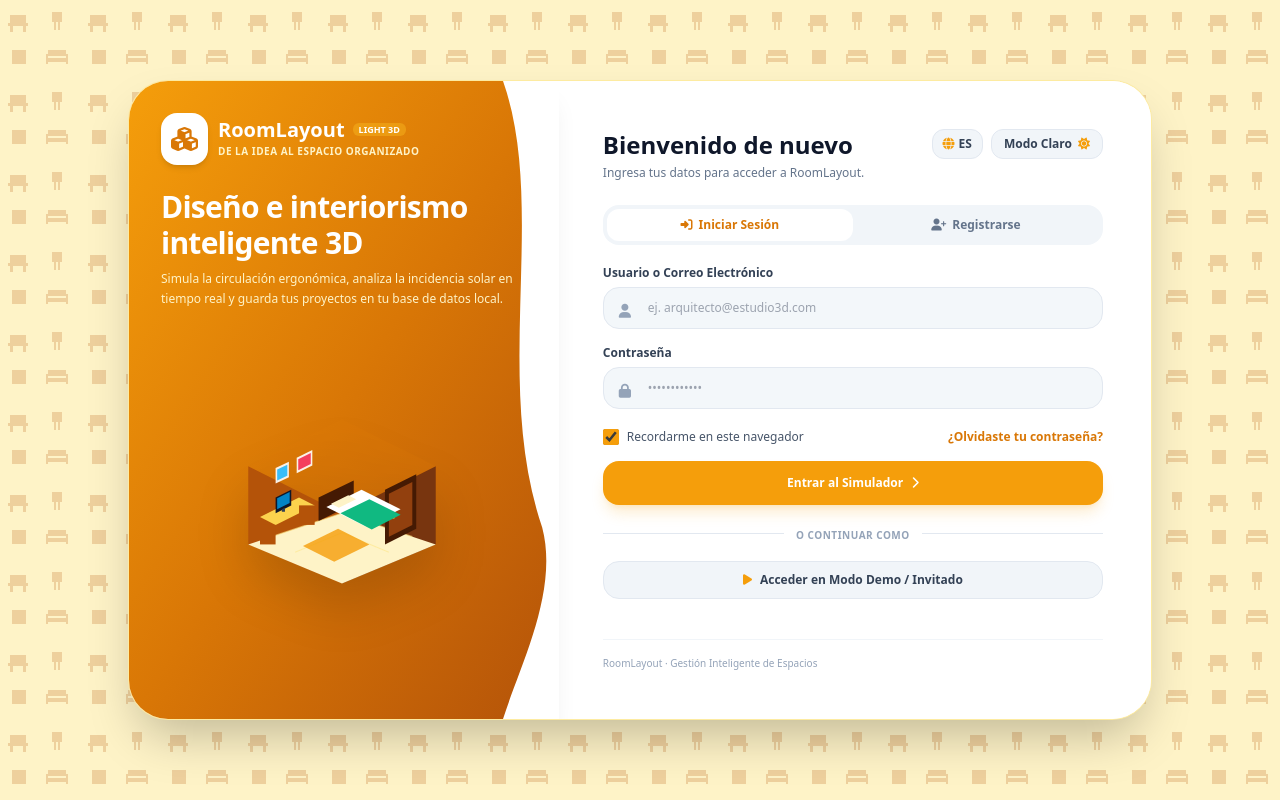
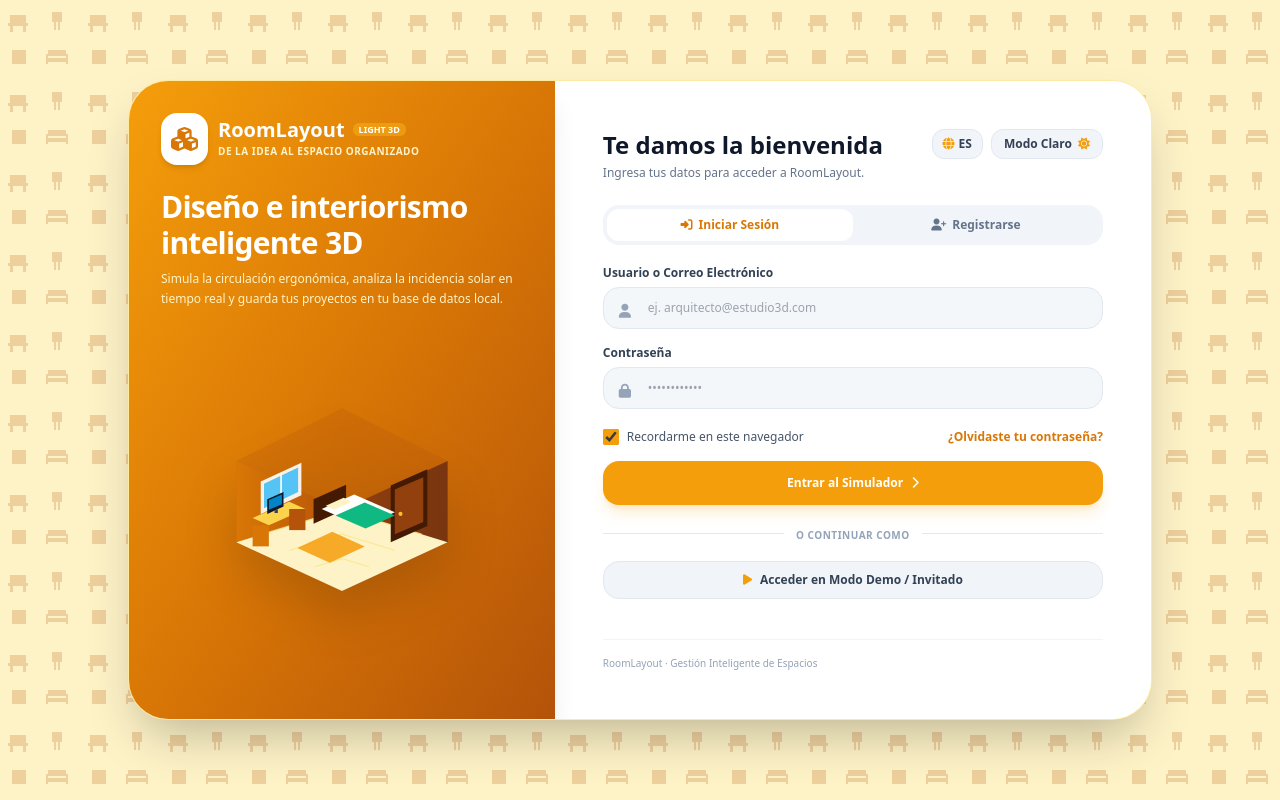
Before and after one commit to danilolarap/RoomLayout, a plain HTML site: page index.html in a window 1280 px wide. Shown: the top 800 px of the page. Drawn offline with nearby package versions, Linux system fonts and the light colour scheme; animation ran at ten frames a second.

Commit message:
style: quitar wave, usar borde recto solido, bienvenida neutra e ilustracion isometrica estructurada

```diff
--- a/index.html
+++ b/index.html
@@ -242,17 +242,12 @@
         </aside>
     </div>
 
-    <!-- MODAL DE LOGIN CON MODELO ARQUITECTÓNICO RESTRUCTURADO Y ONDA VECTORIAL -->
+    <!-- MODAL DE AUTH - BORDE RECTO SOLIDO NARANJA E ILUSTRACION ISOMETRICA DEFINIDA -->
     <div id="auth-modal" class="fixed inset-0 z-50 bg-pattern-stitch p-4 md:p-8 flex items-center justify-center transition-colors duration-300">
         <div class="w-full max-w-5xl h-full max-h-[640px] bg-white dark:bg-slate-900 rounded-[2.5rem] shadow-2xl border border-amber-200/80 dark:border-slate-800 overflow-hidden flex flex-col md:flex-row relative">
 
-            <!-- PANEL IZQUIERDO: HERO NARANJA CON DIVISOR ONDULADO REAL SOBREPUESTO -->
+            <!-- PANEL IZQUIERDO: RECTO SÓLIDO Y LIMPIO SIN SVG WAVE -->
             <div class="w-full md:w-5/12 bg-gradient-to-br from-amber-500 via-amber-600 to-amber-700 p-8 flex flex-col justify-between text-white relative shadow-xl z-10">
-
-                <!-- WAVE SVG ONDULADA REAL QUE ADAPTA AL TEMA EN EL BORDE DERECHO -->
-                <svg class="absolute -right-1 top-0 bottom-0 h-full w-14 text-white dark:text-slate-900 z-20 pointer-events-none" preserveAspectRatio="none" viewBox="0 0 100 600">
-                    <path d="M 0 0 C 80 120 -20 280 70 420 C 100 480 30 550 0 600 L 100 600 L 100 0 Z" fill="currentColor" />
-                </svg>
 
                 <!-- Header de Marca -->
                 <div class="relative z-10">
@@ -276,59 +271,79 @@
                     </p>
                 </div>
 
-                <!-- PREVIEW ILUSTRATIVO HABITACIÓN COMPACTA (SVG MEJORADO Y BIEN CONSTRUIDO) -->
+                <!-- PREVIEW ILUSTRATIVO HABITACIÓN ISOMÉTRICA CONSTRUIDA CON PRECISIÓN -->
                 <div class="relative z-10 my-auto flex items-center justify-center py-2">
-                    <svg viewBox="0 0 320 260" class="w-full max-w-[250px] h-auto drop-shadow-2xl">
-                        <!-- Paredes y Estructura Principal -->
-                        <path d="M 160 30 L 280 90 L 280 190 L 160 240 L 40 190 L 40 90 Z" fill="#d97706" opacity="0.2" />
-                        <path d="M 40 90 L 160 150 L 160 240 L 40 190 Z" fill="#b45309" />
-                        <path d="M 160 150 L 280 90 L 280 190 L 160 240 Z" fill="#78350f" />
+                    <svg viewBox="0 0 320 260" class="w-full max-w-[260px] h-auto drop-shadow-2xl">
+                        <defs>
+                            <!-- Sombras e Iluminación Esquinas Isométricas -->
+                            <linearGradient id="wallLeft" x1="0" y1="0" x2="1" y2="0">
+                                <stop offset="0%" stop-color="#d97706" />
+                                <stop offset="100%" stop-color="#b45309" />
+                            </linearGradient>
+                            <linearGradient id="wallRight" x1="0" y1="0" x2="1" y2="0">
+                                <stop offset="0%" stop-color="#92400e" />
+                                <stop offset="100%" stop-color="#78350f" />
+                            </linearGradient>
+                        </defs>
 
-                        <!-- Piso de Madera Cálida con Tablas -->
-                        <path d="M 40 190 L 160 150 L 280 190 L 160 240 Z" fill="#fef3c7" />
-                        <path d="M 70 180 L 160 150 L 250 180" stroke="#fde68a" stroke-width="1.5" fill="none" opacity="0.6" />
-                        <path d="M 100 200 L 160 175 L 220 200" stroke="#fde68a" stroke-width="1.5" fill="none" opacity="0.6" />
+                        <!-- Base Habitación e Isometría Plana -->
+                        <path d="M 160 20 L 290 85 L 290 185 L 160 245 L 30 185 L 30 85 Z" fill="#b45309" opacity="0.25" />
 
-                        <!-- Puerta con Marco Sólido en Pared Derecha -->
-                        <path d="M 215 120 L 255 100 L 255 170 L 215 190 Z" fill="#451a03" />
-                        <path d="M 220 125 L 250 110 L 250 165 L 220 180 Z" fill="#92400e" />
-                        <circle cx="226" cy="155" r="2" fill="#fbbf24" />
+                        <!-- Pared Izquierda -->
+                        <path d="M 30 85 L 160 145 L 160 245 L 30 185 Z" fill="url(#wallLeft)" />
+                        <!-- Pared Derecha -->
+                        <path d="M 160 145 L 290 85 L 290 185 L 160 245 Z" fill="url(#wallRight)" />
+                        <!-- Piso de Madera Clarita -->
+                        <path d="M 30 185 L 160 145 L 290 185 L 160 245 Z" fill="#fef3c7" />
 
-                        <!-- Escritorio Moderno & Computadora (Pared Izquierda) -->
-                        <path d="M 55 155 L 105 130 L 125 140 L 75 165 Z" fill="#fcd34d" />
-                        <path d="M 55 165 L 75 165 L 75 190 L 55 190 Z" fill="#b45309" />
-                        <path d="M 105 140 L 125 140 L 125 165 L 105 165 Z" fill="#b45309" />
-                        <!-- Monitor UltraWide & Soporte -->
-                        <path d="M 75 130 L 95 120 L 95 140 L 75 150 Z" fill="#0f172a" />
-                        <path d="M 77 131 L 93 123 L 93 137 L 77 145 Z" fill="#0284c7" />
-                        <path d="M 83 145 L 87 143 L 87 148 L 83 148 Z" fill="#334155" />
+                        <!-- Líneas del Tablado en Isometría Real -->
+                        <path d="M 62 175 L 160 145 L 258 175" stroke="#fde68a" stroke-width="1.5" fill="none" opacity="0.8" />
+                        <path d="M 95 195 L 160 175 L 225 195" stroke="#fde68a" stroke-width="1.5" fill="none" opacity="0.8" />
+                        <path d="M 127 215 L 160 205 L 193 215" stroke="#fde68a" stroke-width="1.5" fill="none" opacity="0.8" />
 
-                        <!-- Cama Matrimonial con Cabecera y Almohada -->
-                        <path d="M 130 130 L 175 108 L 175 138 L 130 160 Z" fill="#451a03" />
-                        <path d="M 140 142 L 185 120 L 235 145 L 190 167 Z" fill="#ffffff" />
-                        <path d="M 146 138 L 168 127 L 178 132 L 156 143 Z" fill="#fef3c7" />
-                        <!-- Edredón Esmeralda Estilizado -->
-                        <path d="M 158 150 L 195 132 L 235 152 L 198 171 Z" fill="#10b981" />
+                        <!-- Puerta en Pared Derecha con Marco -->
+                        <path d="M 220 115 L 265 95 L 265 165 L 220 185 Z" fill="#451a03" />
+                        <path d="M 225 120 L 260 105 L 260 160 L 225 175 Z" fill="#92400e" />
+                        <circle cx="232" cy="150" r="2.5" fill="#fbbf24" />
 
-                        <!-- Alfombra Central Octogonal -->
-                        <path d="M 110 192 L 155 170 L 195 190 L 150 212 Z" fill="#f59e0b" opacity="0.8" />
+                        <!-- Ventana en Pared Izquierda -->
+                        <path d="M 60 110 L 110 87 L 110 127 L 60 150 Z" fill="#ffffff" opacity="0.9" />
+                        <path d="M 64 113 L 106 93 L 106 123 L 64 143 Z" fill="#38bdf8" opacity="0.85" />
+                        <path d="M 85 100 L 85 133" stroke="#ffffff" stroke-width="2" />
 
-                        <!-- Cuadros Decorativos Integrados -->
-                        <path d="M 75 92 L 92 84 L 92 104 L 75 112 Z" fill="#ffffff" opacity="0.9" />
-                        <path d="M 77 94 L 90 88 L 90 102 L 77 108 Z" fill="#38bdf8" />
-                        <path d="M 102 79 L 122 69 L 122 89 L 102 99 Z" fill="#ffffff" opacity="0.9" />
-                        <path d="M 104 81 L 120 73 L 120 87 L 104 95 Z" fill="#f43f5e" />
+                        <!-- Escritorio con Silla de Trabajo -->
+                        <!-- Patas y Tabla del Escritorio -->
+                        <path d="M 50 155 L 95 135 L 115 144 L 70 164 Z" fill="#fcd34d" />
+                        <path d="M 50 164 L 70 164 L 70 190 L 50 190 Z" fill="#d97706" />
+                        <path d="M 95 144 L 115 144 L 115 170 L 95 170 Z" fill="#b45309" />
+                        <!-- Monitor Full HD -->
+                        <path d="M 68 132 L 88 123 L 88 141 L 68 150 Z" fill="#0f172a" />
+                        <path d="M 70 133 L 86 126 L 86 138 L 70 145 Z" fill="#0284c7" />
+                        <path d="M 77 146 L 81 144 L 81 149 L 77 149 Z" fill="#334155" />
+
+                        <!-- Cama de Madera Construida -->
+                        <!-- Respaldar -->
+                        <path d="M 125 132 L 165 114 L 165 144 L 125 162 Z" fill="#451a03" />
+                        <!-- Colchón y Sábanas -->
+                        <path d="M 135 144 L 175 126 L 225 148 L 185 166 Z" fill="#ffffff" />
+                        <!-- Almohada -->
+                        <path d="M 140 140 L 162 130 L 172 135 L 150 145 Z" fill="#fef3c7" />
+                        <!-- Edredón Verde Esmeralda -->
+                        <path d="M 152 152 L 188 136 L 225 152 L 189 168 Z" fill="#10b981" />
+
+                        <!-- Alfombra Central Ortogonal -->
+                        <path d="M 105 192 L 148 172 L 188 190 L 145 210 Z" fill="#f59e0b" opacity="0.85" />
                     </svg>
                 </div>
             </div>
 
-            <!-- PANEL DERECHO: FORMULARIO Y CONTROLES -->
-            <div class="w-full md:w-7/12 p-8 md:p-12 flex flex-col justify-between bg-white dark:bg-slate-900 text-slate-800 dark:text-slate-100 z-0 pl-10">
+            <!-- PANEL DERECHO: FORMULARIO SÓLIDO Y LIMPIO -->
+            <div class="w-full md:w-7/12 p-8 md:p-12 flex flex-col justify-between bg-white dark:bg-slate-900 text-slate-800 dark:text-slate-100 z-0">
                 <div>
                     <!-- Header Formulario con Selectores de Idioma y Tema -->
                     <div class="flex justify-between items-start mb-6">
                         <div>
-                            <h3 id="auth-title" class="text-2xl font-black text-slate-900 dark:text-white">Bienvenido de nuevo</h3>
+                            <h3 id="auth-title" class="text-2xl font-black text-slate-900 dark:text-white">Te damos la bienvenida</h3>
                             <p id="auth-subtitle" class="text-xs text-slate-500 dark:text-slate-400 font-medium mt-1">Ingresa tus datos para acceder a RoomLayout.</p>
                         </div>
 
```
Also changed, not shown: js/auth/auth-ui.js (+27 -15 lines).
